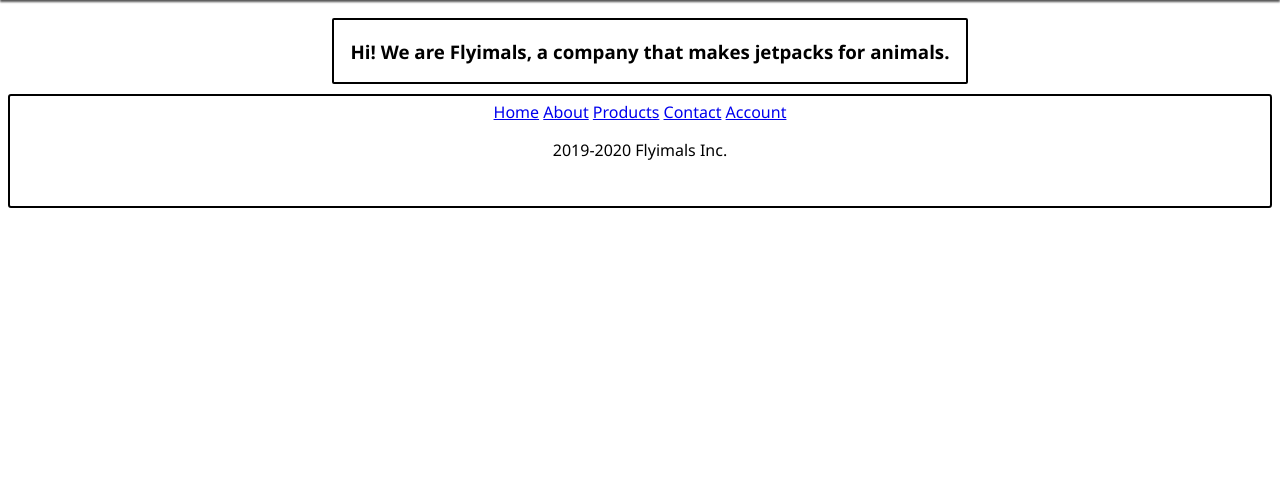
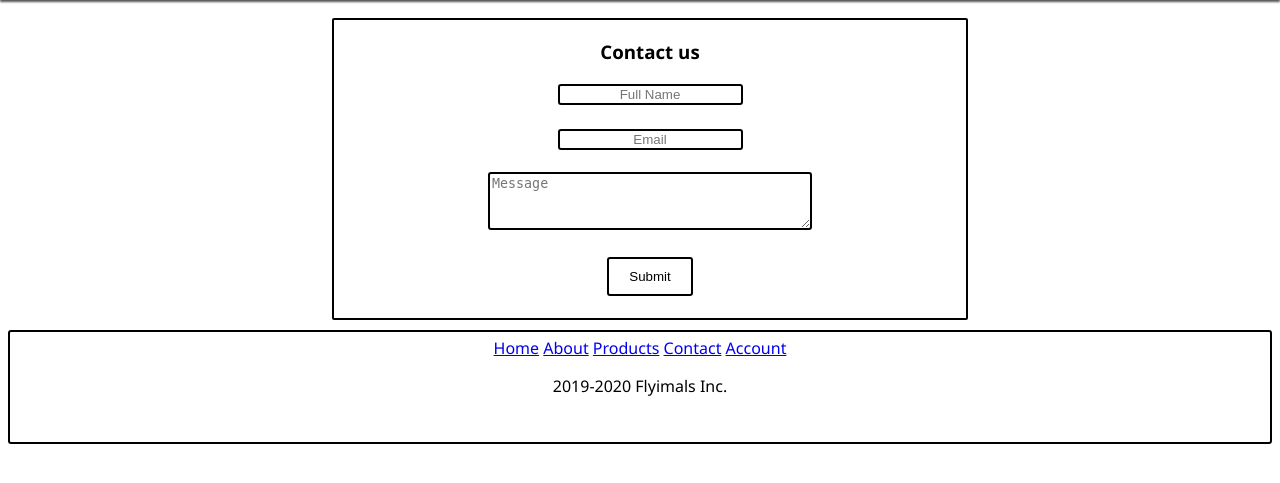
Before and after one commit to CalebNessy/SFTP, a PHP site: page /contact.php in a window 1280 px wide. Shown: the part 70-553 px from the top of the page. Run offline with PHP 8.4, Linux system fonts and the light colour scheme; the visitor is signed in with stand-in values (Sample User, id 1).

Commit message:
Added Contact

```diff
--- a/CSS/main.css
+++ b/CSS/main.css
@@ -177,6 +177,17 @@
     border: 2px solid #000;
     padding: 10%;
 }
+.contact input {
+    text-align: center;
+    border: 2px solid #000;
+    border-radius: 3px;
+}
+#message {
+    width: 50%;
+    border: 2px solid #000;
+    border-radius: 3px;
+    height: 50px;
+}
 /*css for the footer*/
 .footer {
     background-color: #FFF;
--- a/contact.php
+++ b/contact.php
@@ -39,9 +39,35 @@
     </div>
     <div class = "topmargin"></div>
     <div class = "content txt">
-        <h3>Hi! We are Flyimals, a company that makes jetpacks for animals.</h3>
+        <h3>Contact us</h3>
+        <!--Code for contact form-->
+        <form method = "post" class = "contact">
+            <input type = "text" placeholder = "Full Name" name = "name" required = "required"><br><br>
+            <input type = "text" placeholder = "Email" name = "email" required = "required"><br><br>
+            <textarea type = "text" placeholder="Message" name = "message" id = "message" required = "required"></textarea><br><br>
+            <button class = "button2" value="submit" class = "button" name = "submit">Submit</button>
+        </form>
+        <br>
+        <?php
+            if(isset($_POST['submit'])){
+                $name = $_POST['name'];
+                $email = $_POST['email'];
+                $message = $_POST['message'];
+                $from = 'From: Flyimals Customer';
+                $to = 'calebness75@gmail.com';
+                $subject = 'Customer Message';
+
+                $body = "From: " . $name . "\n E-Mail: " . $email . "\n Message:\n" . $message;
+
+                $sent = mail($to, $subject, $body, $from);
+                if($sent){
+                    echo "Your message has been sent.";
+                }else{
+                    echo "We have encountered a problem, please try again.";
+                }
+            }
+        ?>
     </div>
-
     <!--Code for the footer-->
     <div class="footer txt">
         <a href="index.php">Home</a>
--- a/login.php
+++ b/login.php
@@ -83,7 +83,7 @@
             $mySQLI->close();
         ?>
     </div>
-
+    <br>
     <!--Code for the footer-->
     <div class="footer txt">
         <a href="index.php">Home</a>
--- a/signup.php
+++ b/signup.php
@@ -246,7 +246,7 @@
             $mySQLI->close();
         ?>
     </div>
-
+    <br>
     <!--Code for the footer-->
     <div class="footer txt">
         <a href="index.php">Home</a>
```
